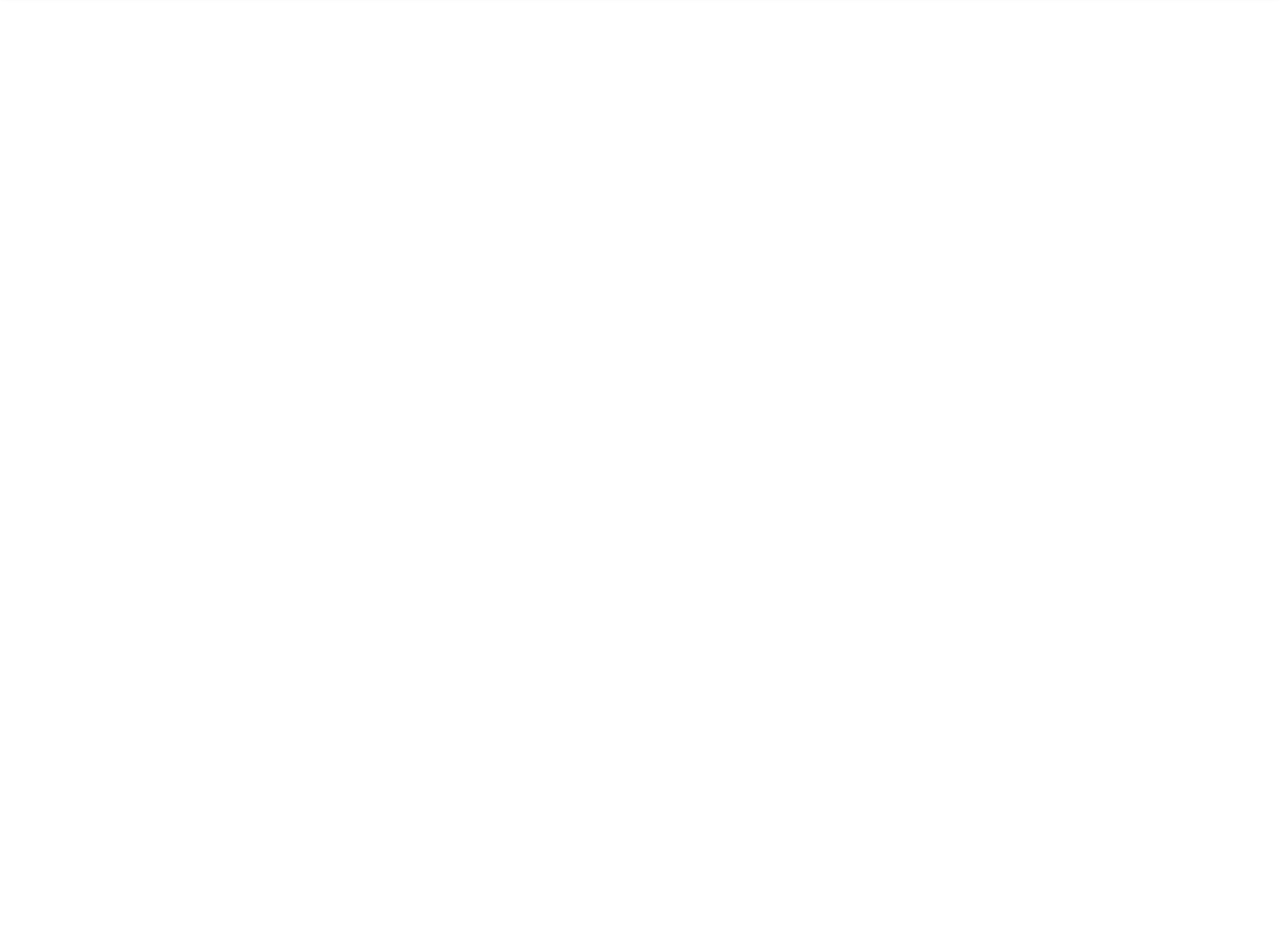
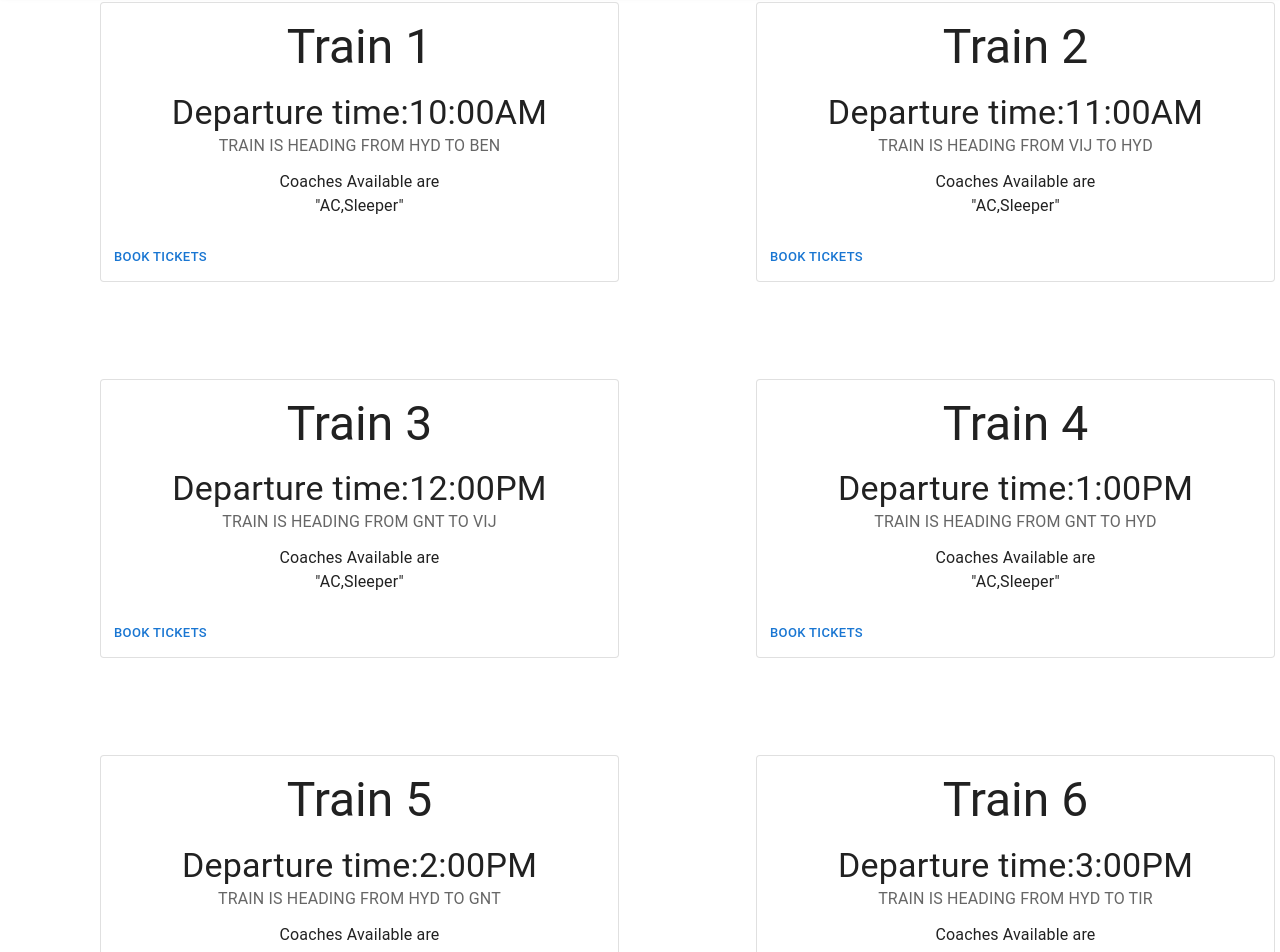
Before and after one commit to SHANMUGHAx20/2000031294, a React (Create React App) app in the folder train-scheduling/: page / in a window 1280 px wide. Shown: the part 56-1008 px from the top of the page. Before the commit the page ends 800 px from the top, so only its background shows below. Built offline with nearby package versions, Linux system fonts and the light colour scheme.

Commit message:
commit-2

```diff
--- a/train-scheduling/src/App.js
+++ b/train-scheduling/src/App.js
@@ -1,11 +1,12 @@
 import logo from './logo.svg';
 import './App.css';
 import Navbar from './components/Navbar';
-
+import Train from './components/trains/Train';
 function App() {
   return (
     <div className="App">
       <Navbar/>
+      <Train/>
     </div>
   );
 }
--- a/train-scheduling/src/components/Navbar.js
+++ b/train-scheduling/src/components/Navbar.js
@@ -7,6 +7,7 @@
 import Typography from '@mui/material/Typography';
 import IconButton from '@mui/material/IconButton';
 import MenuIcon from '@mui/icons-material/Menu';
+import Train from './trains/Train';
 
 export default function Navbar() {
   return (
@@ -20,5 +21,6 @@
         </Toolbar>
       </AppBar>
     </Box>
+
   );
 }
--- /dev/null
+++ b/train-scheduling/src/components/trains/Train.js
@@ -0,0 +1,197 @@
+import * as React from 'react';
+import Box from '@mui/material/Box';
+import Card from '@mui/material/Card';
+import CardActions from '@mui/material/CardActions';
+import CardContent from '@mui/material/CardContent';
+import Button from '@mui/material/Button';
+import Typography from '@mui/material/Typography';
+import { styled } from '@mui/material/styles';
+import Paper from '@mui/material/Paper';
+import Grid from '@mui/material/Grid';
+
+
+
+const bull = (
+    <Box
+      component="span"
+      sx={{ display: 'inline-block', mx: '2px', transform: 'scale(0.8)' }}
+    >
+      •
+    </Box>
+  );
+
+function Trains() {
+
+  const Item = styled(Paper)(() => ({
+    backgroundColor: '#98d6a9',
+    padding: 8,
+    textAlign: 'center',
+    color: 'black',
+  }));
+
+  return (
+    <>
+      <Grid container spacing={4}>
+
+        <Grid item xs={6}>
+        <div style={{margin: '10px 5px 55px 100px'}}>
+    <Card sx={{ maxWidth: 800}} variant='outlined'>
+      <CardContent>
+        <Typography variant='h3'  gutterBottom>
+          Train 1
+        </Typography>
+        <Typography variant="h4" component="div">
+         Departure time:10:00AM
+        </Typography>
+        <Typography sx={{ mb: 1.5 }} color="text.secondary">
+          TRAIN IS HEADING FROM HYD TO BEN
+        </Typography>
+        <Typography variant="body1">
+          Coaches Available are
+          <br />
+          {'"AC,Sleeper"'}
+        </Typography>
+      </CardContent>
+      <CardActions>
+        <Button size="small">Book Tickets</Button>
+      </CardActions>
+    </Card>
+    </div>
+        </Grid>
+
+        <Grid item xs={6}>
+        <div style={{margin: '10px 5px 55px 100px'}}>
+    <Card sx={{ maxWidth: 800}} variant='outlined'>
+      <CardContent>
+        <Typography variant='h3'  gutterBottom>
+          Train 2
+        </Typography>
+        <Typography variant="h4" component="div">
+         Departure time:11:00AM
+        </Typography>
+        <Typography sx={{ mb: 1.5 }} color="text.secondary">
+          TRAIN IS HEADING FROM VIJ TO HYD
+        </Typography>
+        <Typography variant="body1">
+          Coaches Available are
+          <br />
+          {'"AC,Sleeper"'}
+        </Typography>
+      </CardContent>
+      <CardActions>
+        <Button size="small">Book Tickets</Button>
+      </CardActions>
+    </Card>
+    </div>
+        </Grid>
+
+        <Grid item xs={6}>
+        <div style={{margin: '10px 5px 55px 100px'}}>
+    <Card sx={{ maxWidth: 800}} variant='outlined'>
+      <CardContent>
+        <Typography variant='h3'  gutterBottom>
+          Train 3
+        </Typography>
+        <Typography variant="h4" component="div">
+         Departure time:12:00PM
+        </Typography>
+        <Typography sx={{ mb: 1.5 }} color="text.secondary">
+          TRAIN IS HEADING FROM GNT TO VIJ
+        </Typography>
+        <Typography variant="body1">
+          Coaches Available are
+          <br />
+          {'"AC,Sleeper"'}
+        </Typography>
+      </CardContent>
+      <CardActions>
+        <Button size="small">Book Tickets</Button>
+      </CardActions>
+    </Card>
+    </div>
+        </Grid>
+
+        <Grid item xs={6}>
+        <div style={{margin: '10px 5px 55px 100px'}}>
+    <Card sx={{ maxWidth: 800}} variant='outlined'>
+      <CardContent>
+        <Typography variant='h3'  gutterBottom>
+          Train 4
+        </Typography>
+        <Typography variant="h4" component="div">
+         Departure time:1:00PM
+        </Typography>
+        <Typography sx={{ mb: 1.5 }} color="text.secondary">
+          TRAIN IS HEADING FROM GNT TO HYD
+        </Typography>
+        <Typography variant="body1">
+          Coaches Available are
+          <br />
+          {'"AC,Sleeper"'}
+        </Typography>
+      </CardContent>
+      <CardActions>
+        <Button size="small">Book Tickets</Button>
+      </CardActions>
+    </Card>
+    </div>
+        </Grid>
+
+        <Grid item xs={6}>
+        <div style={{margin: '10px 5px 55px 100px'}}>
+    <Card sx={{ maxWidth: 800}} variant='outlined'>
+      <CardContent>
+        <Typography variant='h3'  gutterBottom>
+          Train 5
+        </Typography>
+        <Typography variant="h4" component="div">
+         Departure time:2:00PM
+        </Typography>
+        <Typography sx={{ mb: 1.5 }} color="text.secondary">
+          TRAIN IS HEADING FROM HYD TO GNT
+        </Typography>
+        <Typography variant="body1">
+          Coaches Available are
+          <br />
+          {'"AC,Sleeper"'}
+        </Typography>
+      </CardContent>
+      <CardActions>
+        <Button size="small">Book Tickets</Button>
+      </CardActions>
+    </Card>
+    </div>
+        </Grid>
+
+        <Grid item xs={6}>
+        <div style={{margin: '10px 5px 55px 100px'}}>
+    <Card sx={{ maxWidth: 800}} variant='outlined'>
+      <CardContent>
+        <Typography variant='h3'  gutterBottom>
+          Train 6
+        </Typography>
+        <Typography variant="h4" component="div">
+         Departure time:3:00PM
+        </Typography>
+        <Typography sx={{ mb: 1.5 }} color="text.secondary">
+          TRAIN IS HEADING FROM HYD TO TIR
+        </Typography>
+        <Typography variant="body1">
+          Coaches Available are
+          <br />
+          {'"AC,Sleeper"'}
+        </Typography>
+      </CardContent>
+      <CardActions>
+        <Button size="small">Book Tickets</Button>
+      </CardActions>
+    </Card>
+    </div>
+        </Grid>
+
+      </Grid>
+    </>
+  )
+}
+
+export default Trains;
```
